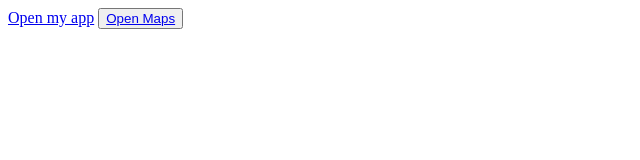
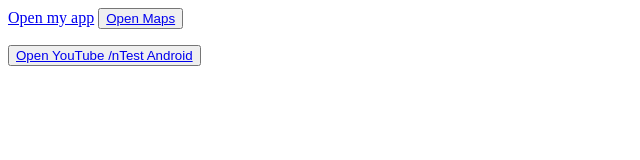
Before and after one commit to FemkeVanHattum/Fluvius-test-URL, a plain HTML site: page index.html in a window 1280 px wide. Shown: the whole page, without its empty margins (0-640 px from the left). Drawn offline with Linux system fonts and the light colour scheme.

Commit message:
Added youtube link for android testing

```diff
--- a/index.html
+++ b/index.html
@@ -8,5 +8,10 @@
 		<button>
 			<a href="Maps://">Open Maps</a>
 		</button>
+		<p>
+			<button>
+				<a href="YouTube://">Open YouTube /nTest Android</a>
+			</button>
+		</p>
 	</body>
 </html>
```
